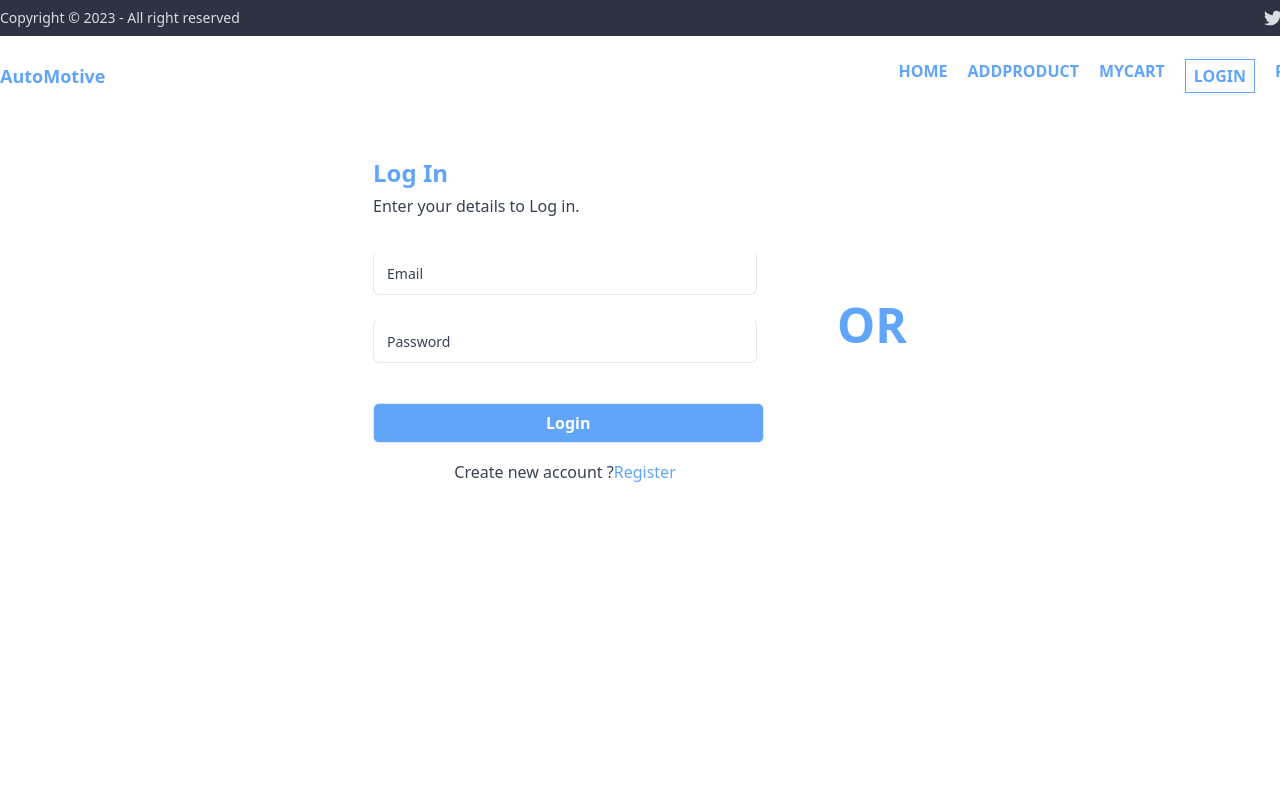
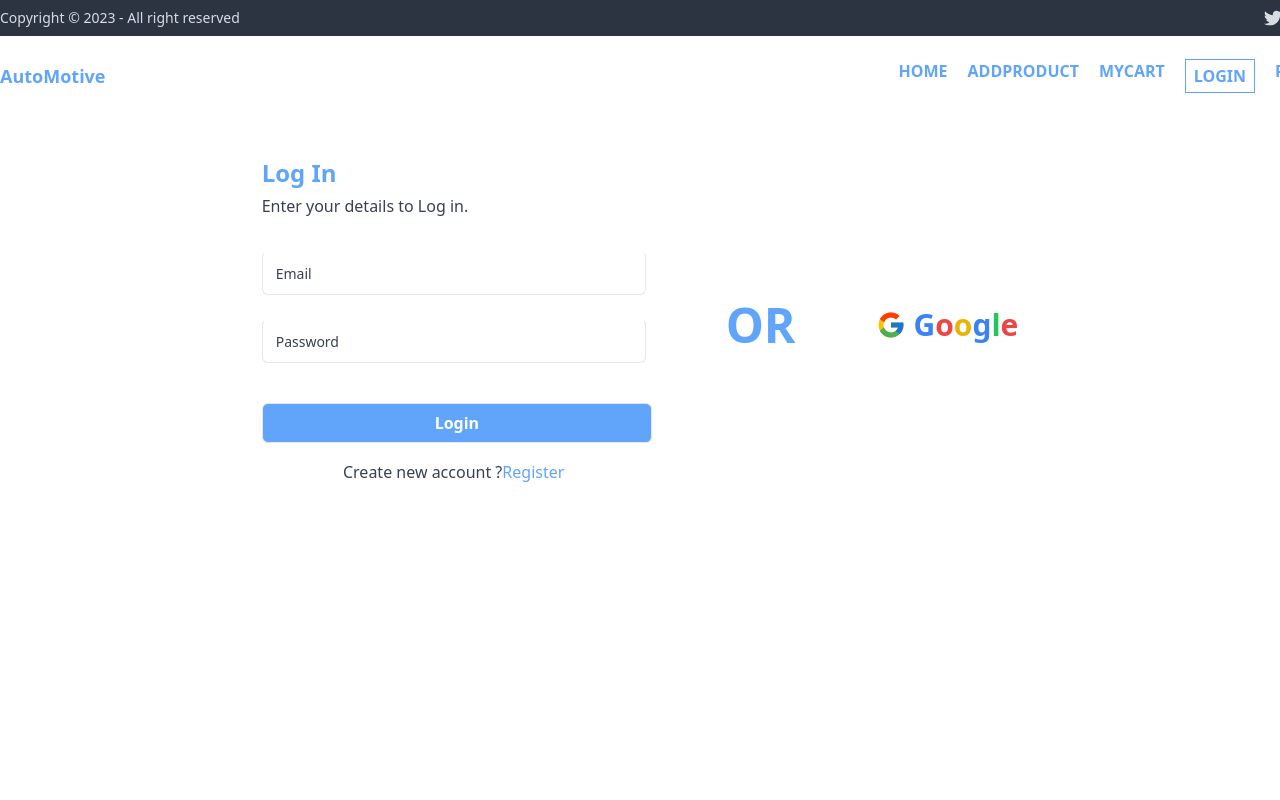
Before and after one commit to Najmus73/b8a10-brandshop-client-side-Najmus73, a React (Vite) app: page /login in a window 1280 px wide. Shown: the top 800 px of the page. Built offline with nearby package versions, Linux system fonts and the light colour scheme.

Commit message:
Add extra login feature on login page  named google auth by firebase

```diff
--- a/package.json
+++ b/package.json
@@ -15,6 +15,7 @@
     "match-sorter": "^6.3.1",
     "react": "^18.2.0",
     "react-dom": "^18.2.0",
+    "react-icons": "^4.11.0",
     "react-router-dom": "^6.17.0",
     "sort-by": "^1.2.0",
     "sweetalert": "^2.1.2"
--- a/src/Components/AuthProvider/AuthProvider.jsx
+++ b/src/Components/AuthProvider/AuthProvider.jsx
@@ -1,8 +1,11 @@
-import { createUserWithEmailAndPassword, signInWithEmailAndPassword } from "firebase/auth";
+import PropTypes from 'prop-types';
+import { GoogleAuthProvider, createUserWithEmailAndPassword, signInWithEmailAndPassword, signInWithPopup } from "firebase/auth";
 import { createContext } from "react";
 import auth from "../FireBase/Firebase.config";
 
 export const AuthContext =createContext(null)
+
+const googleLogin = new GoogleAuthProvider();
 
 const AuthProvider = ({children}) =>{
 
@@ -11,11 +14,14 @@ const AuthProvider = ({children}) =>{
     }
 
     const LogInUser = (email,password) =>{
-           return signInWithEmailAndPassword(auth,email,password)
+           return signInWithEmailAndPassword(auth,email,password);
     }
 
+    const LogInWithGoogle = () =>{
+          return signInWithPopup(auth,googleLogin);
+    }
 
-    const authInfo = {registerUser,LogInUser}
+    const authInfo = {registerUser,LogInUser,LogInWithGoogle}
 
     return(
        <AuthContext.Provider value={authInfo}>
@@ -25,3 +31,8 @@ const AuthProvider = ({children}) =>{
 }
 
 export default AuthProvider;
+
+
+AuthProvider.propTypes = {
+    children: PropTypes.node
+}
--- a/src/Components/LogIn/LogIn.jsx
+++ b/src/Components/LogIn/LogIn.jsx
@@ -1,12 +1,13 @@
 import { useContext} from "react";
 import { AuthContext } from "../AuthProvider/AuthProvider";
 import { Link, useNavigate } from "react-router-dom";
+import { FcGoogle } from 'react-icons/fc';
 import swal from 'sweetalert';
 
 const LogIn = () =>{
 
 
-   const { LogInUser } = useContext(AuthContext)
+   const { LogInUser,LogInWithGoogle } = useContext(AuthContext)
    const navigate = useNavigate();
 
     const handleLoginUser = e =>{
@@ -24,6 +25,17 @@ const LogIn = () =>{
             swal("error", `${err.message}`, "error");
         })
 
+    }
+
+    const handleGoogleLogin = () =>{
+        LogInWithGoogle()
+        .then(res=>{
+            swal("Good job!", "Successfully Logged In", "success")
+            navigate('/');
+        })
+        .catch(err=>{
+            swal("error", `${err.message}`, "error");
+        })
     }
 
 
@@ -84,7 +96,7 @@ const LogIn = () =>{
             </div>
 
             <div className="pt-10 flex items-center text-5xl font-bold text-blue-400">OR</div>
-
+            <div onClick={handleGoogleLogin} className="pt-10 flex items-center text-3xl font-bold"><div className="flex gap-2 items-center"><FcGoogle></FcGoogle><p> <span className="text-blue-500">G</span><span className="text-red-500">o</span><span className="text-yellow-500">o</span><span className="text-blue-500">g</span><span className="text-green-500">l</span><span className="text-red-500">e</span></p></div></div>
         </div>
     )
 }
--- a/src/Components/Register/Register.jsx
+++ b/src/Components/Register/Register.jsx
@@ -6,7 +6,7 @@ import { AuthContext } from "../AuthProvider/AuthProvider";
 
 
 const Register = () => {
-    const { registerUser,logOut } = useContext(AuthContext);
+    const { registerUser } = useContext(AuthContext);
     const navigate = useNavigate();
 
 
```
Also changed, not shown: 1 other file (tests, documents, lock files or other folders).
